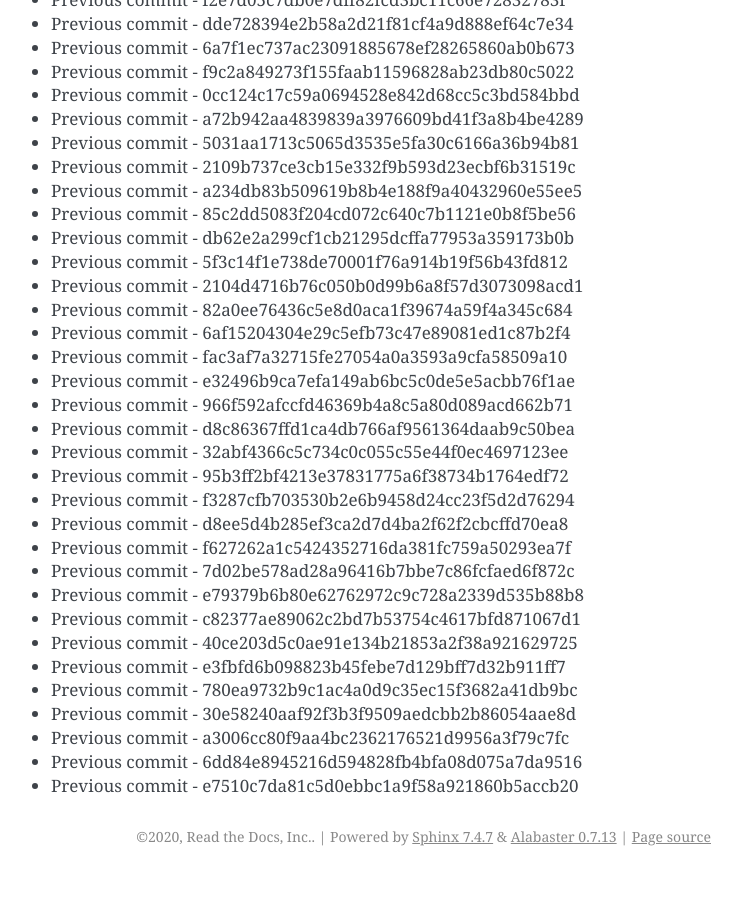
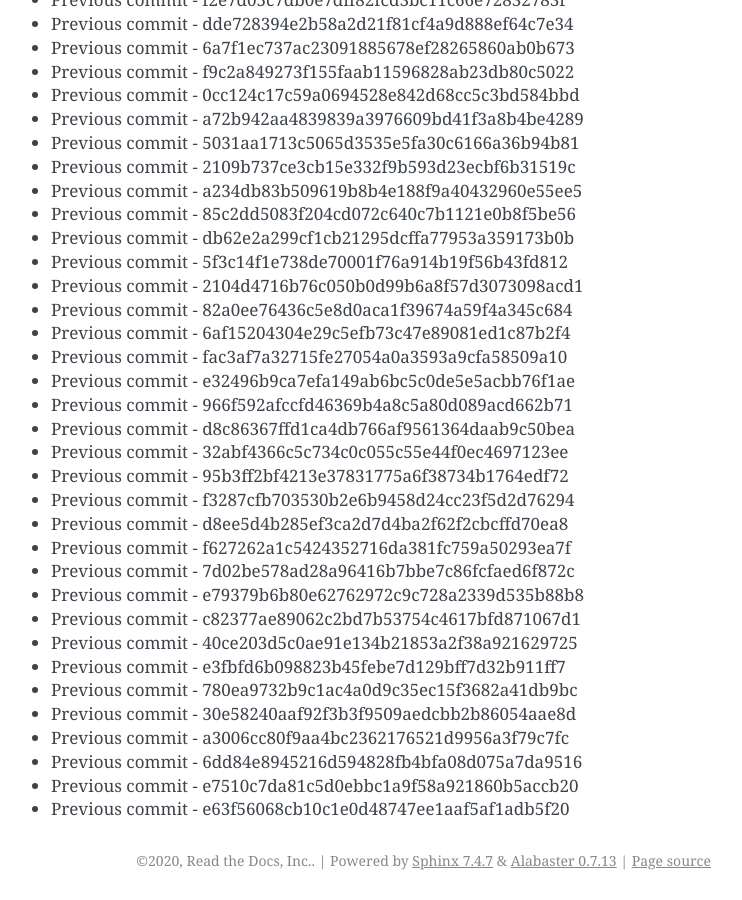
Before and after one commit to readthedocs/rtd-git-stresstest, a Sphinx documentation site: the page built from docs/updates.rst, in a window 1280 px wide and 900 px high, scrolled down 72498 px. Shown: the whole window, without its empty margins (399-1141 px from the left). Built offline with Sphinx 7.4.7, drawn with Linux system fonts in a browser that asks for light colours; before the commit the page ends 73374 px from its top, so only the background shows below that.

Commit message:
Generating commit from previous: e63f56068cb10c1e0d48747ee1aaf5af1adb5f20

```diff
--- a/docs/updates.rst
+++ b/docs/updates.rst
@@ -3078,3 +3078,4 @@ It can be tested for any performance characteristics.
 * Previous commit - a3006cc80f9aa4bc2362176521d9956a3f79c7fc
 * Previous commit - 6dd84e8945216d594828fb4bfa08d075a7da9516
 * Previous commit - e7510c7da81c5d0ebbc1a9f58a921860b5accb20
+* Previous commit - e63f56068cb10c1e0d48747ee1aaf5af1adb5f20
```
